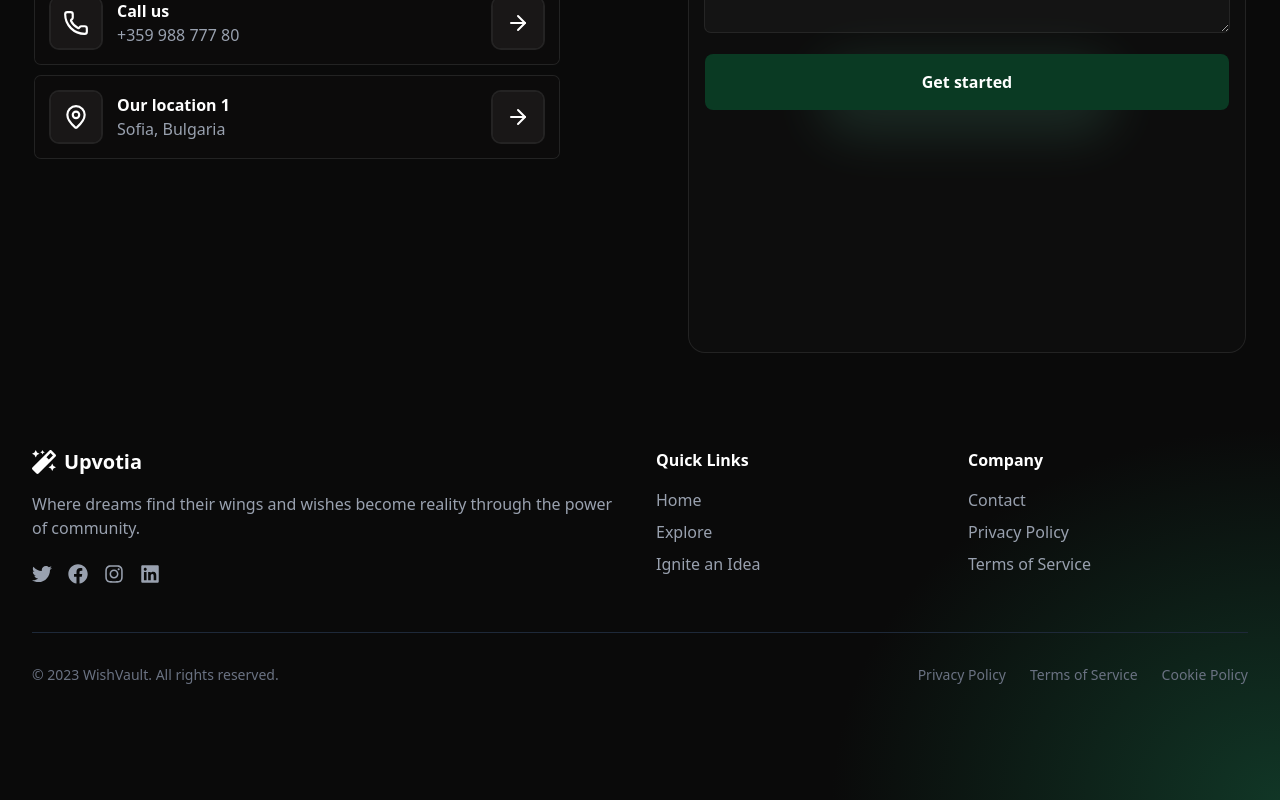
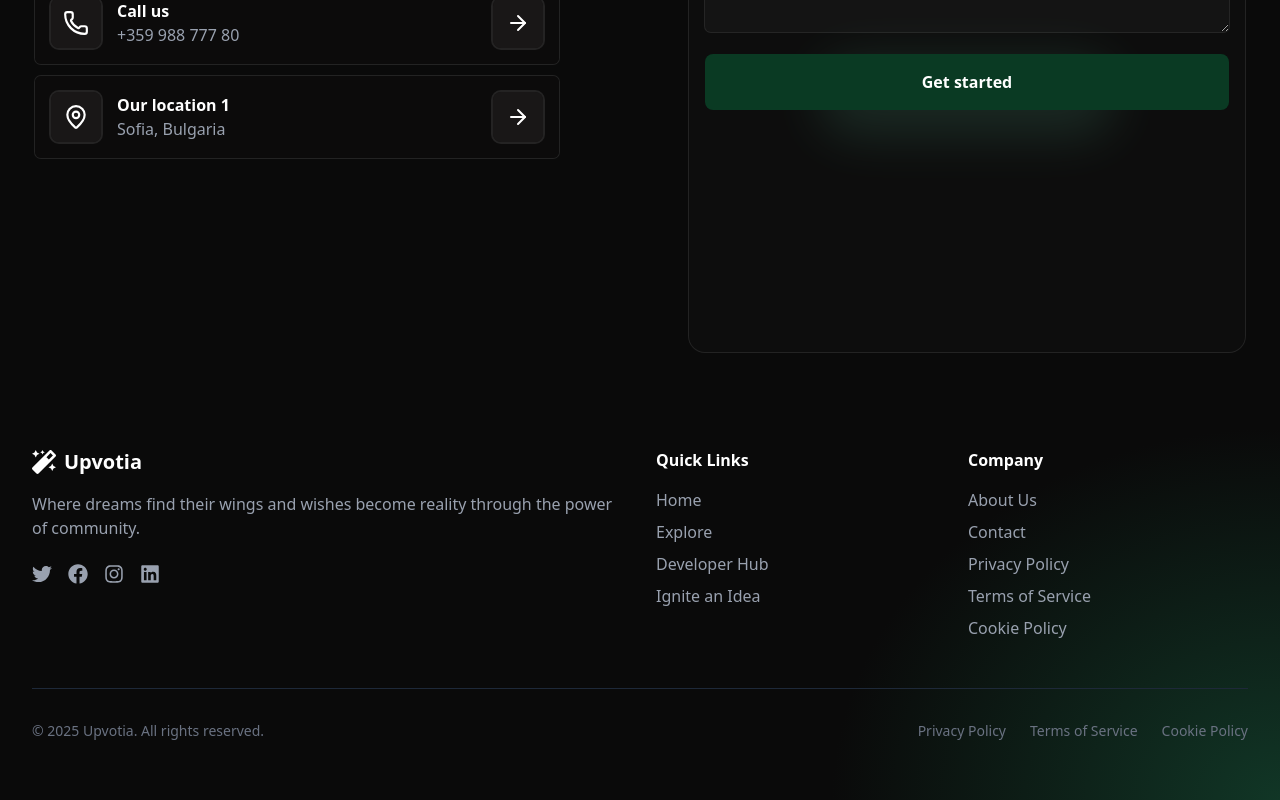
Before and after one commit to Malak-Sabry-104/Upvotia, a React (Vite) app: page / in a window 1280 px wide. Shown: the part 2880-3680 px from the top of the page. Built offline with nearby package versions, Linux system fonts and the light colour scheme.

Commit message:
added working routing for privacy policy terms of service and cookie policy

```diff
--- a/src/Components/Footer.tsx
+++ b/src/Components/Footer.tsx
@@ -5,7 +5,7 @@ import {
   FaInstagram,
   FaLinkedin,
 } from "react-icons/fa";
-import { useNavigate } from "react-router-dom";
+import { useNavigate, Link } from "react-router-dom";
 
 export default function Footer({
   isLoggedIn,
@@ -53,14 +53,19 @@ export default function Footer({
             <h3 className="text-white font-semibold mb-4">Quick Links</h3>
             <ul className="space-y-2">
               <li>
-                <a href="/" className="text-gray-400 hover:text-white transition-colors">
+                <Link to="/" className="text-gray-400 hover:text-white transition-colors">
                   Home
-                </a>
+                </Link>
               </li>
               <li>
-                <a href="/ideas" className="text-gray-400 hover:text-white transition-colors">
+                <Link to="/ideas" className="text-gray-400 hover:text-white transition-colors">
                   Explore
-                </a>
+                </Link>
+              </li>
+              <li>
+                <Link to="/devhub" className="text-gray-400 hover:text-white transition-colors">
+                  Developer Hub
+                </Link>
               </li>
               <li>
                 <button
@@ -78,19 +83,29 @@ export default function Footer({
             <h3 className="text-white font-semibold mb-4">Company</h3>
             <ul className="space-y-2">
               <li>
+                <Link to="/about-us" className="text-gray-400 hover:text-white transition-colors">
+                  About Us
+                </Link>
+              </li>
+              <li>
                 <a href="/#contact" className="text-gray-400 hover:text-white transition-colors">
                   Contact
                 </a>
               </li>
               <li>
-                <a href="#" className="text-gray-400 hover:text-white transition-colors">
+                <Link to="/privacy" className="text-gray-400 hover:text-white transition-colors">
                   Privacy Policy
-                </a>
+                </Link>
               </li>
               <li>
-                <a href="#" className="text-gray-400 hover:text-white transition-colors">
+                <Link to="/terms" className="text-gray-400 hover:text-white transition-colors">
                   Terms of Service
-                </a>
+                </Link>
+              </li>
+              <li>
+                <Link to="/cookies" className="text-gray-400 hover:text-white transition-colors">
+                  Cookie Policy
+                </Link>
               </li>
             </ul>
           </div>
@@ -99,14 +114,18 @@ export default function Footer({
         {/* Bottom Bar */}
         <div className="border-t border-gray-800 mt-12 pt-8 flex flex-col md:flex-row justify-between items-center">
           <p className="text-gray-500 text-sm mb-4 md:mb-0">
-            © 2023 WishVault. All rights reserved.
+            © {new Date().getFullYear()} Upvotia. All rights reserved.
           </p>
           <div className="flex space-x-6">
-            {["Privacy Policy", "Terms of Service", "Cookie Policy"].map((label, index) => (
-              <a key={index} href="#" className="text-gray-500 hover:text-gray-300 text-sm transition-colors">
-                {label}
-              </a>
-            ))}
+            <Link to="/privacy" className="text-gray-500 hover:text-gray-300 text-sm transition-colors">
+              Privacy Policy
+            </Link>
+            <Link to="/terms" className="text-gray-500 hover:text-gray-300 text-sm transition-colors">
+              Terms of Service
+            </Link>
+            <Link to="/cookies" className="text-gray-500 hover:text-gray-300 text-sm transition-colors">
+              Cookie Policy
+            </Link>
           </div>
         </div>
       </div>
```
